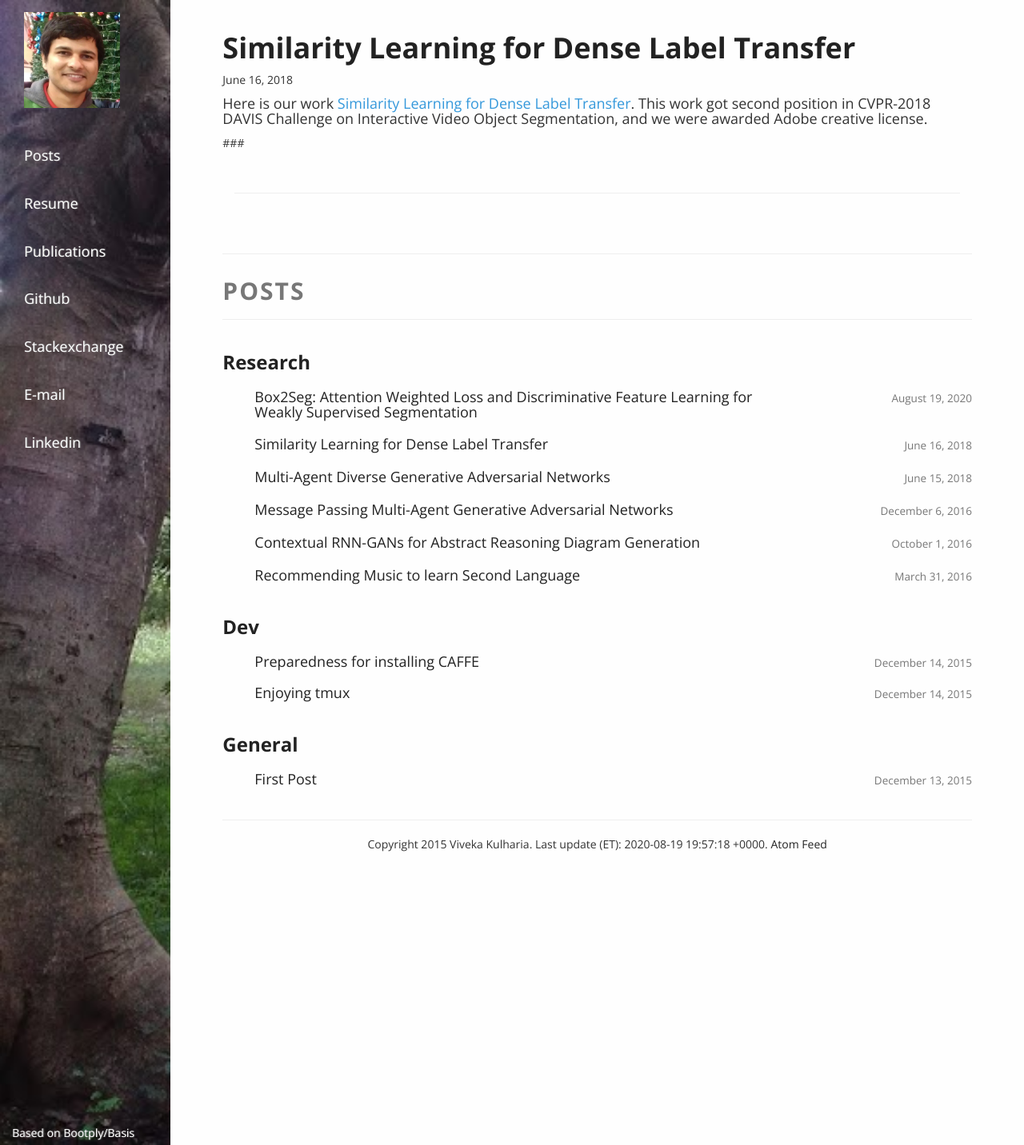
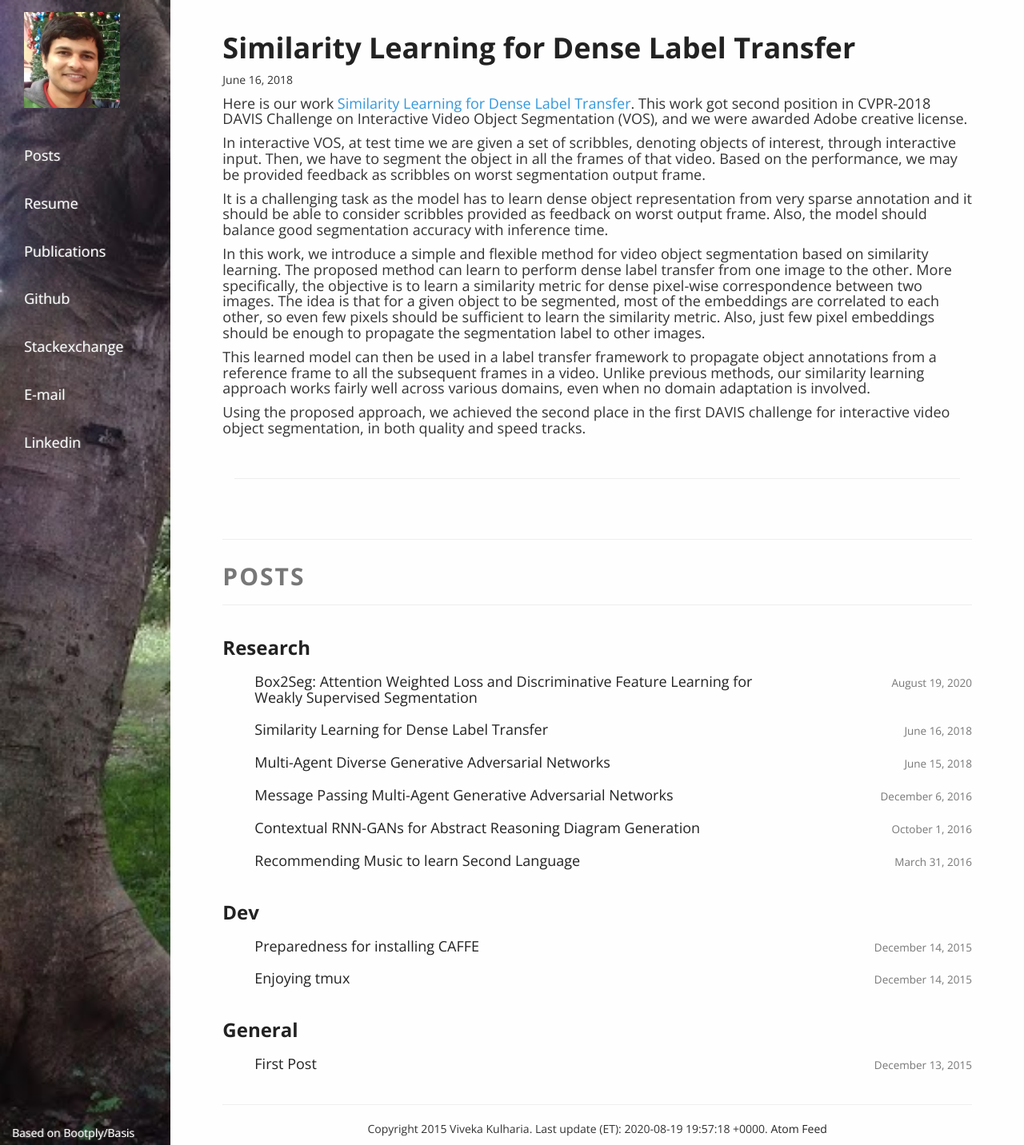
Before and after one commit to vivkul/vivkul.github.io, a Jekyll site: the page built from _posts/2018-06-16-DAVIS.md, in a window 1280 px wide. Shown: the whole page at 80% size. Built offline with Jekyll 4.4.1, drawn with Linux system fonts in a browser that asks for light colours; nearby versions of some CDN libraries.

Commit message:
Update 2018-06-16-DAVIS.md

```diff
--- a/_posts/2018-06-16-DAVIS.md
+++ b/_posts/2018-06-16-DAVIS.md
@@ -5,6 +5,15 @@ comments: false
 category: Research
 ---
 
-#### Here is our work [<font color="#3498DB">Similarity Learning for Dense Label Transfer</font>](http://www.robots.ox.ac.uk/~tvg/publications/2018/DAVIS_CVPR18.pdf){:target="_blank"}. This work got second position in CVPR-2018 DAVIS Challenge on Interactive Video Object Segmentation, and we were awarded Adobe creative license.
+#### Here is our work [<font color="#3498DB">Similarity Learning for Dense Label Transfer</font>](http://www.robots.ox.ac.uk/~tvg/publications/2018/DAVIS_CVPR18.pdf){:target="_blank"}. This work got second position in CVPR-2018 DAVIS Challenge on Interactive Video Object Segmentation (VOS), and we were awarded Adobe creative license.
 
-###
+
+#### In interactive VOS, at test time we are given a set of scribbles, denoting objects of interest, through interactive input. Then, we have to segment the object in all the frames of that video. Based on the performance, we may be provided feedback as scribbles on worst segmentation output frame.
+
+#### It is a challenging task as the model has to learn dense object representation from very sparse annotation and it should be able to consider scribbles provided as feedback on worst output frame. Also, the model should balance good segmentation accuracy with inference time.
+
+#### In this work, we introduce a simple and flexible method for video object segmentation based on similarity learning. The proposed method can learn to perform dense label transfer from one image to the other. More specifically, the objective is to learn a similarity metric for dense pixel-wise correspondence between two images. The idea is that for a given object to be segmented, most of the embeddings are correlated to each other, so even few pixels should be sufficient to learn the similarity metric. Also, just few pixel embeddings should be enough to propagate the segmentation label to other images.
+
+#### This learned model can then be used in a label transfer framework to propagate object annotations from a reference frame to all the subsequent frames in a video. Unlike previous methods, our similarity learning approach works fairly well across various domains, even when no domain adaptation is involved.
+
+#### Using the proposed approach, we achieved the second place in the first DAVIS challenge for interactive video object segmentation, in both quality and speed tracks.
```
